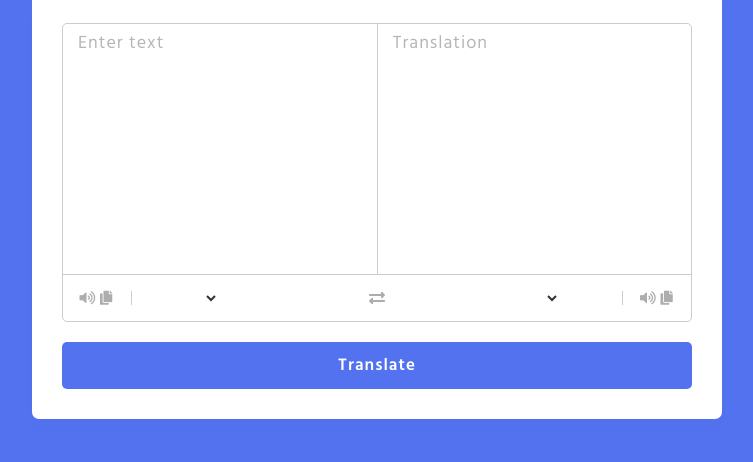
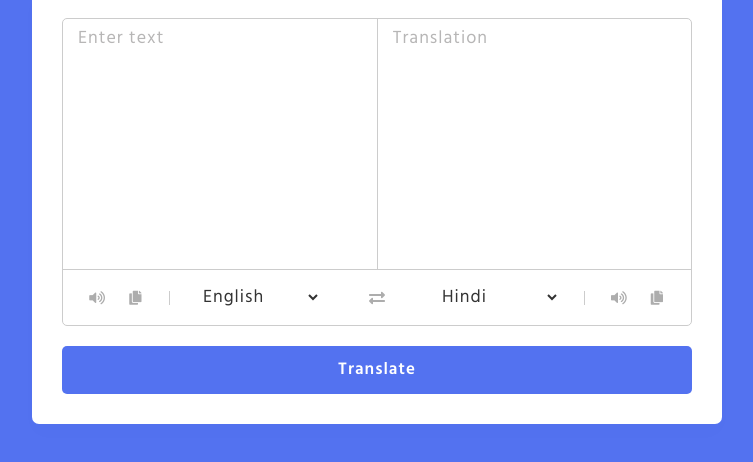
Before and after one commit to MAbdurahman/js-language-translator, a plain HTML site: page index.html in a window 1280 px wide. Shown: the part 234-696 px from the top of the page, without its empty margins (263-1016 px from the left). Drawn offline with nearby package versions, Linux system fonts and the light colour scheme.

Commit message:
Add countries and country code to project through language.js and main.js

```diff
--- a/css/main.css
+++ b/css/main.css
@@ -160,7 +160,9 @@ body{
     color: #333;
     border: none;
     outline: none;
+    font-family: var(--ff-font-body);
     font-size: 18px;
+    letter-spacing: 1px;
     background: none;
     padding-left: 5px;
     cursor: pointer;
--- a/js/language.js
+++ b/js/language.js
@@ -0,0 +1,102 @@
+/*=============================================
+          languages.js
+================================================*/
+const countries = {
+  "am-ET": "Amharic",
+  "ar-SA": "Arabic",
+  "be-BY": "Bielarus",
+  "bem-ZM": "Bemba",
+  "bi-VU": "Bislama",
+  "bjs-BB": "Bajan",
+  "bn-IN": "Bengali",
+  "bo-CN": "Tibetan",
+  "br-FR": "Breton",
+  "bs-BA": "Bosnian",
+  "ca-ES": "Catalan",
+  "cop-EG": "Coptic",
+  "cs-CZ": "Czech",
+  "cy-GB": "Welsh",
+  "da-DK": "Danish",
+  "dz-BT": "Dzongkha",
+  "de-DE": "German",
+  "dv-MV": "Maldivian",
+  "el-GR": "Greek",
+  "en-GB": "English",
+  "es-ES": "Spanish",
+  "et-EE": "Estonian",
+  "eu-ES": "Basque",
+  "fa-IR": "Persian",
+  "fi-FI": "Finnish",
+  "fn-FNG": "Fanagalo",
+  "fo-FO": "Faroese",
+  "fr-FR": "French",
+  "gl-ES": "Galician",
+  "gu-IN": "Gujarati",
+  "ha-NE": "Hausa",
+  "he-IL": "Hebrew",
+  "hi-IN": "Hindi",
+  "hr-HR": "Croatian",
+  "hu-HU": "Hungarian",
+  "id-ID": "Indonesian",
+  "is-IS": "Icelandic",
+  "it-IT": "Italian",
+  "ja-JP": "Japanese",
+  "kk-KZ": "Kazakh",
+  "km-KM": "Khmer",
+  "kn-IN": "Kannada",
+  "ko-KR": "Korean",
+  "ku-TR": "Kurdish",
+  "ky-KG": "Kyrgyz",
+  "la-VA": "Latin",
+  "lo-LA": "Lao",
+  "lv-LV": "Latvian",
+  "men-SL": "Mende",
+  "mg-MG": "Malagasy",
+  "mi-NZ": "Maori",
+  "ms-MY": "Malay",
+  "mt-MT": "Maltese",
+  "my-MM": "Burmese",
+  "ne-NP": "Nepali",
+  "niu-NU": "Niuean",
+  "nl-NL": "Dutch",
+  "no-NO": "Norwegian",
+  "ny-MW": "Nyanja",
+  "ur-PK": "Pakistani",
+  "pau-PW": "Palauan",
+  "pa-IN": "Panjabi",
+  "ps-PK": "Pashto",
+  "pis-SB": "Pijin",
+  "pl-PL": "Polish",
+  "pt-PT": "Portuguese",
+  "rn-BI": "Kirundi",
+  "ro-RO": "Romanian",
+  "ru-RU": "Russian",
+  "sg-CF": "Sango",
+  "si-LK": "Sinhala",
+  "sk-SK": "Slovak",
+  "sm-WS": "Samoan",
+  "sn-ZW": "Shona",
+  "so-SO": "Somali",
+  "sq-AL": "Albanian",
+  "sr-RS": "Serbian",
+  "sv-SE": "Swedish",
+  "sw-SZ": "Swahili",
+  "ta-LK": "Tamil",
+  "te-IN": "Telugu",
+  "tet-TL": "Tetum",
+  "tg-TJ": "Tajik",
+  "th-TH": "Thai",
+  "ti-TI": "Tigrinya",
+  "tk-TM": "Turkmen",
+  "tl-PH": "Tagalog",
+  "tn-BW": "Tswana",
+  "to-TO": "Tongan",
+  "tr-TR": "Turkish",
+  "uk-UA": "Ukrainian",
+  "uz-UZ": "Uzbek",
+  "vi-VN": "Vietnamese",
+  "wo-SN": "Wolof",
+  "xh-ZA": "Xhosa",
+  "yi-YD": "Yiddish",
+  "zu-ZA": "Zulu"
+}
--- a/js/main.js
+++ b/js/main.js
@@ -0,0 +1,77 @@
+
+
+
+
+//**************** variables ****************//
+const fromText = document.querySelector(".from-text"),
+  toText = document.querySelector(".to-text"),
+  exchageIcon = document.querySelector(".exchange"),
+  selectTags = document.querySelectorAll("select"),
+  icons = document.querySelectorAll(".row i"),
+translateBtn = document.querySelector("button");
+
+
+  selectTags.forEach((tag, id) => {
+    for (let country_code in countries) {
+      let selected = id == 0 ? country_code == "en-GB" ? "selected" : "" : country_code == "hi-IN" ? "selected" : "";
+      let option = `<option ${selected} value="${country_code}">${countries[country_code]}</option>`;
+      tag.insertAdjacentHTML("beforeend", option);
+    }
+  });
+
+
+exchageIcon.addEventListener("click", () => {
+  let tempText = fromText.value,
+    tempLang = selectTag[0].value;
+  fromText.value = toText.value;
+  toText.value = tempText;
+  selectTag[0].value = selectTag[1].value;
+  selectTag[1].value = tempLang;
+});
+
+fromText.addEventListener("keyup", () => {
+  if(!fromText.value) {
+    toText.value = "";
+  }
+});
+
+translateBtn.addEventListener("click", () => {
+  let text = fromText.value.trim(),
+    translateFrom = selectTag[0].value,
+    translateTo = selectTag[1].value;
+  if(!text) return;
+  toText.setAttribute("placeholder", "Translating...");
+  let apiUrl = `https://api.mymemory.translated.net/get?q=${text}&langpair=${translateFrom}|${translateTo}`;
+  fetch(apiUrl).then(res => res.json()).then(data => {
+    toText.value = data.responseData.translatedText;
+    data.matches.forEach(data => {
+      if(data.id === 0) {
+        toText.value = data.translation;
+      }
+    });
+    toText.setAttribute("placeholder", "Translation");
+  });
+});
+
+icons.forEach(icon => {
+  icon.addEventListener("click", ({target}) => {
+    if(!fromText.value || !toText.value) return;
+    if(target.classList.contains("fa-copy")) {
+      if(target.id == "from") {
+        navigator.clipboard.writeText(fromText.value);
+      } else {
+        navigator.clipboard.writeText(toText.value);
+      }
+    } else {
+      let utterance;
+      if(target.id == "from") {
+        utterance = new SpeechSynthesisUtterance(fromText.value);
+        utterance.lang = selectTag[0].value;
+      } else {
+        utterance = new SpeechSynthesisUtterance(toText.value);
+        utterance.lang = selectTag[1].value;
+      }
+      speechSynthesis.speak(utterance);
+    }
+  });
+});
```
